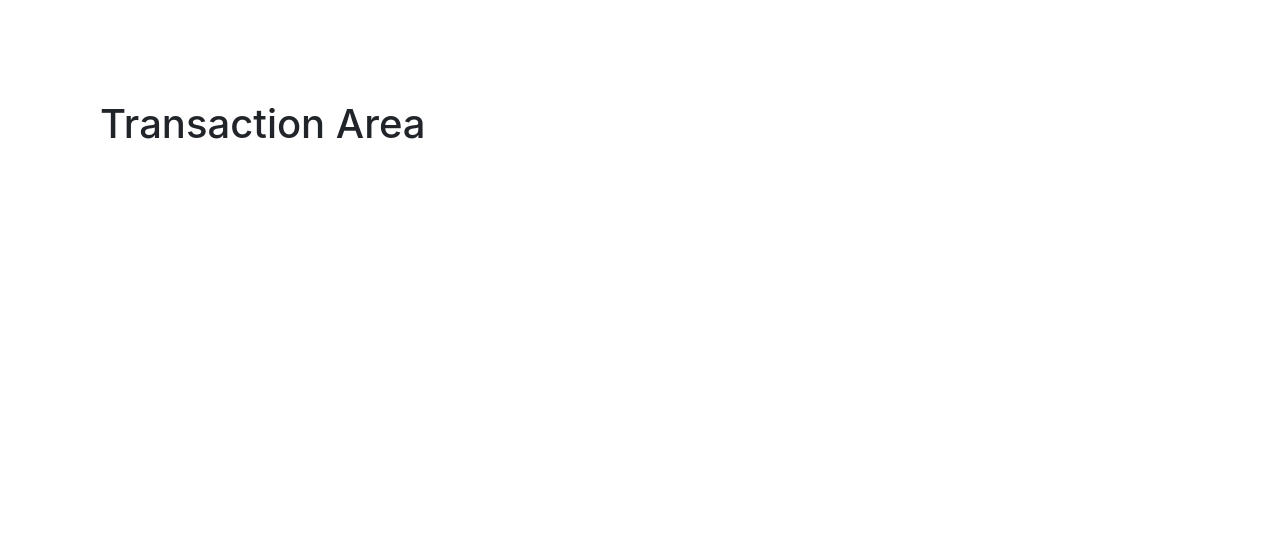
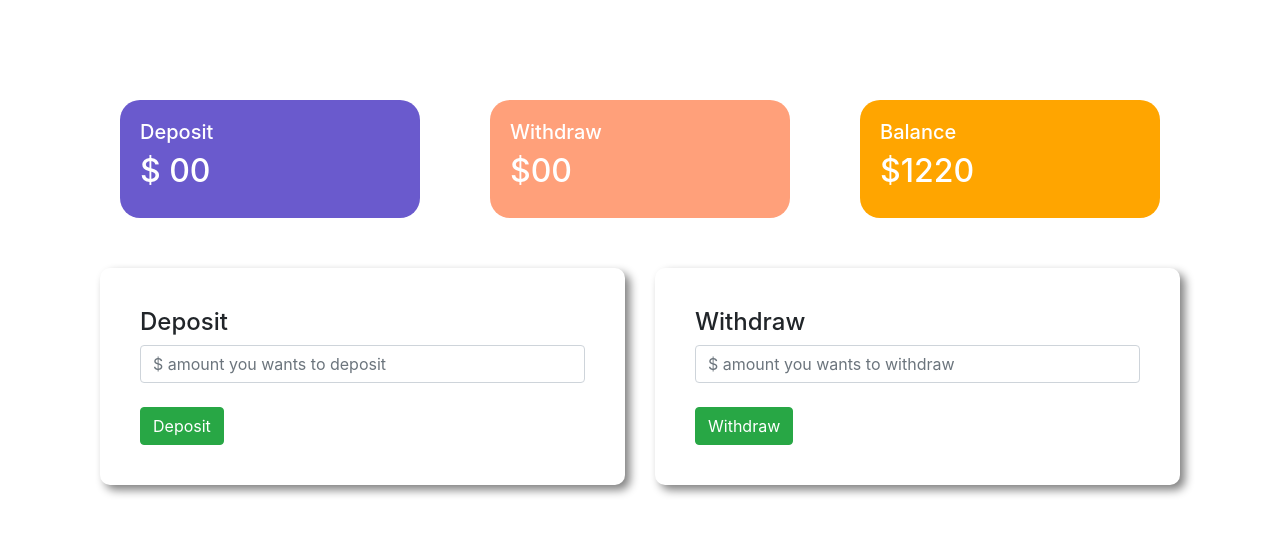
Before and after one commit to mimnets/pioneer-bank, a plain HTML site: page index.html in a window 1280 px wide. Both pictures are taken after a click on the button "Enter". Drawn offline with nearby package versions, Linux system fonts and the light colour scheme.

Commit message:
deposit and balance edit with even handler and function

```diff
--- a/index.html
+++ b/index.html
@@ -20,9 +20,47 @@
         </div>
     </div>
     <div id="transaction-area">
-        <h1>Transaction Area</h1>
+        <div class="row">
+        <div class="col-md-4">
+            <div class="deposit status">
+                <h5>Deposit</h5>
+                <h2>$ <span id="currentDeposit">00</span></h2>
+            </div>
+        </div>
+        <div class="col-md-4">
+            <div class="withdraw status">
+                <h5>Withdraw</h5>
+                <h2>$00</h2>
+            </div>
+        </div>
+        <div class="col-md-4">
+            <div class="balance status">
+                <h5>Balance</h5>
+                <h2>$<span id="currentBalance">1220</span></h2>
+            </div>
+        </div>
+        </div>
+        <div class="row">
+            <div class="col-md-6">
+                <div class="submit-area">
+                    <h4>Deposit</h4>
+                    <input id="depositAmount" type="text" class="form-control" placeholder="$ amount you wants to deposit">
+                    <br>
+                    <button id="addDeposit" class="btn btn-success">Deposit</button>
+                </div>
+            </div>
+            <div class="col-md-6">
+                <div class="submit-area">
+                    <h4>Withdraw</h4>
+                    <input id="withdrawAmount" type="text" class="form-control" placeholder="$ amount you wants to withdraw">
+                    <br>
+                    <button id="addWithdraw" class="btn btn-success">Withdraw</button>
+                </div>
+            </div>
+        </div>
     </div>
     <script>
+        // Login button event handler
         const loginBtn = document.getElementById("login");
         loginBtn.addEventListener("click", function(){
             const loginArea = document.getElementById("login-area");
@@ -30,6 +68,50 @@
             const transactionArea = document.getElementById("transaction-area");
             transactionArea.style.display = "block";
         })
+        // Deposit button event handler
+        const depositBtn = document.getElementById("addDeposit");
+        depositBtn.addEventListener("click", function(){
+            const depositNumber = getInputNumber("depositAmount");
+
+            // const depositAmount = document.getElementById("depositAmount").value;
+            // const depositNumber = parseFloat(depositAmount);
+
+            // const currentDeposit = document.getElementById("currentDeposit").innerText;
+            // const currentDepositNumber = parseFloat(currentDeposit);
+            // const totalDeposit = depositNumber + currentDepositNumber;
+            // document.getElementById("currentDeposit").innerText = totalDeposit;
+
+            updateSpanText("currentDeposit", depositNumber);
+
+            // const currentBalance = document.getElementById("currentBalance").innerText;
+            // const currentBalanceNumber = parseFloat(currentBalance);
+            // const totalBalance = depositNumber + currentBalanceNumber;
+            // document.getElementById("currentBalance").innerText = totalBalance;
+            updateSpanText("currentBalance", depositNumber);
+
+            document.getElementById("depositAmount").value = "";
+        })
+
+        // Withdraw button event handler
+        const withdrawBtn = document.getElementById("addWithdraw");
+        withdrawBtn.addEventListener("click", function(){
+            const withdrawNumber = getInputNumber("withdrawAmount");
+            // const withdrawAmount = document.getElementById("withdrawAmount").value;
+            // const withdrawNumber = parseFloat(withdrawNumber);
+        })
+
+        function getInputNumber(id){
+            const amount = document.getElementById(id).value;
+            const amountNumber = parseFloat(amount);
+            return amountNumber;
+        }
+
+        function updateSpanText(id, depositNumber){
+            const current = document.getElementById(id).innerText;
+            const currentNumber = parseFloat(current);
+            const totalAmount = depositNumber + currentNumber;
+            document.getElementById(id).innerText = totalAmount;
+        }
     </script>
 </body>
 </html>
--- a/style.css
+++ b/style.css
@@ -11,3 +11,18 @@ body{
 #transaction-area{
     display: none;
 }
+.deposit{
+    background-color: slateblue;
+}
+.withdraw{
+    background-color: lightsalmon;
+}
+.balance{
+    background-color: orange;
+}
+.status{
+    margin: 0 20px;
+    color: white;
+    padding: 20px;
+    border-radius: 20px;
+}
```
